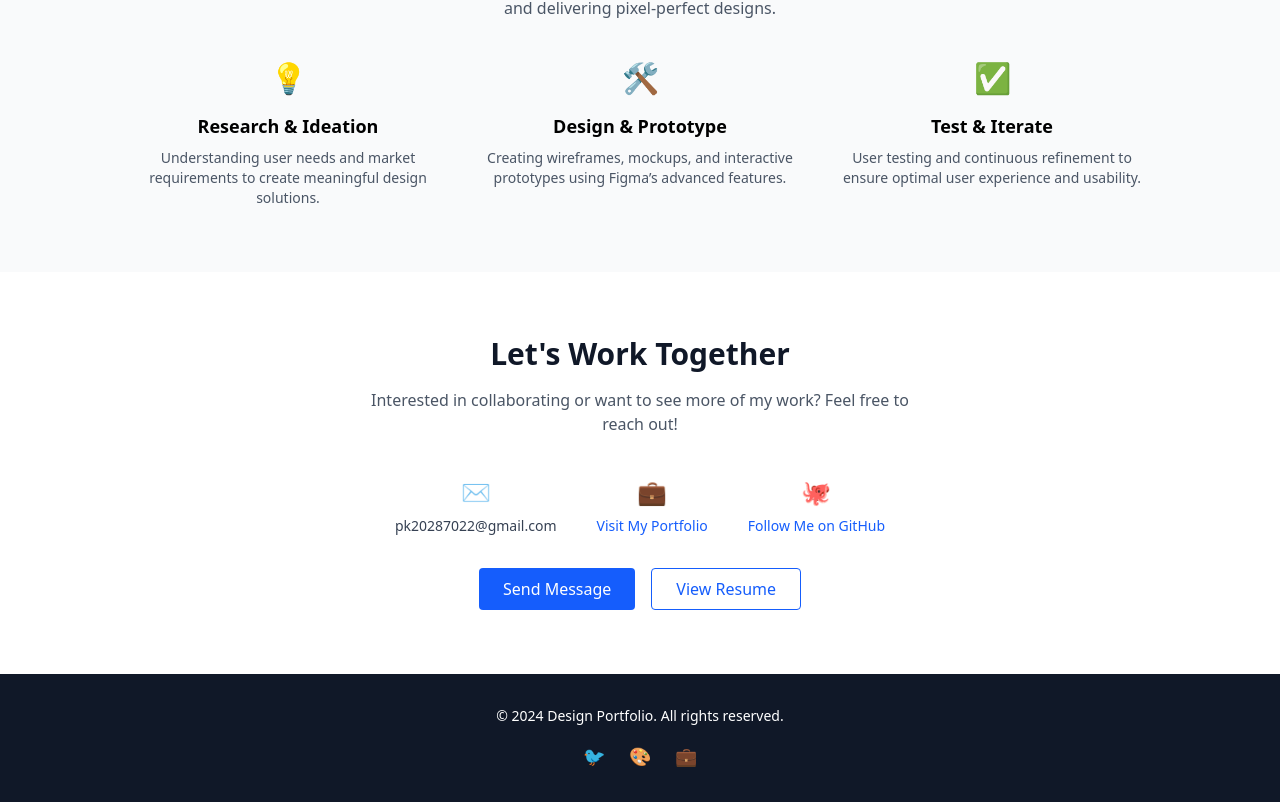
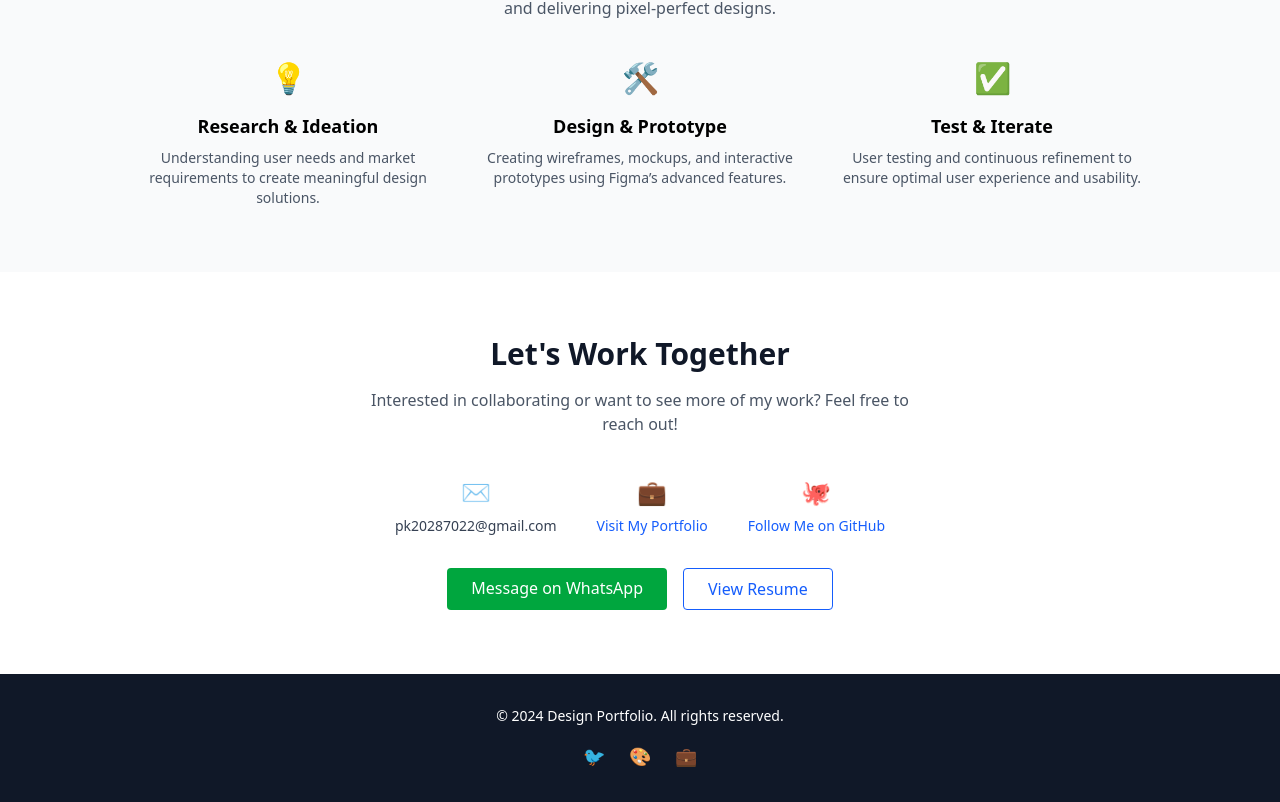
Before and after one commit to Prince-2028/Design-Portfolio, a React (Vite) app: page / in a window 1280 px wide. Shown: the part 1641-2443 px from the top of the page. Built offline with nearby package versions, Linux system fonts and the light colour scheme.

Commit message:
update resume and wtps no

```diff
--- a/src/component/WorkTogether.jsx
+++ b/src/component/WorkTogether.jsx
@@ -43,12 +43,25 @@
       </div>
 
       <div className="flex justify-center gap-4">
-        <button className="bg-blue-600 text-white px-6 py-2 rounded hover:bg-blue-700 transition">
-          Send Message
-        </button>
-        <button className="border border-blue-600 text-blue-600 px-6 py-2 rounded hover:bg-blue-50 transition">
+        {/* WhatsApp Button */}
+        <a
+          href="https://wa.me/919138368489"
+          target="_blank"
+          rel="noopener noreferrer"
+          className="bg-green-600 text-white px-6 py-2 rounded hover:bg-green-700 transition"
+        >
+          Message on WhatsApp
+        </a>
+
+        {/* Local Resume PDF */}
+        <a
+          href="/resume.pdf"
+          target="_blank"
+          rel="noopener noreferrer"
+          className="border border-blue-600 text-blue-600 px-6 py-2 rounded hover:bg-blue-50 transition"
+        >
           View Resume
-        </button>
+        </a>
       </div>
     </section>
   );
```
Also changed, not shown: 1 other file (tests, documents, lock files or other folders).
